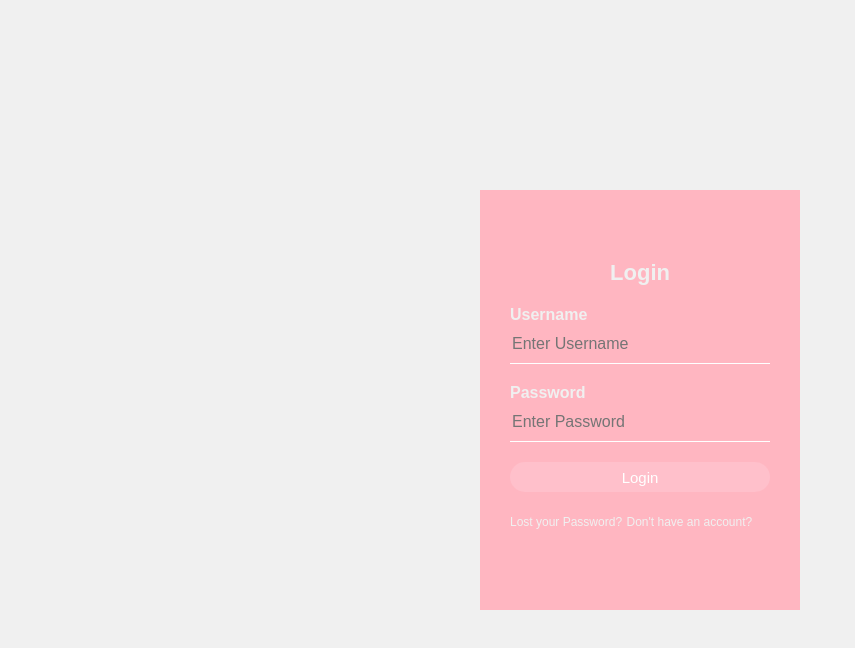
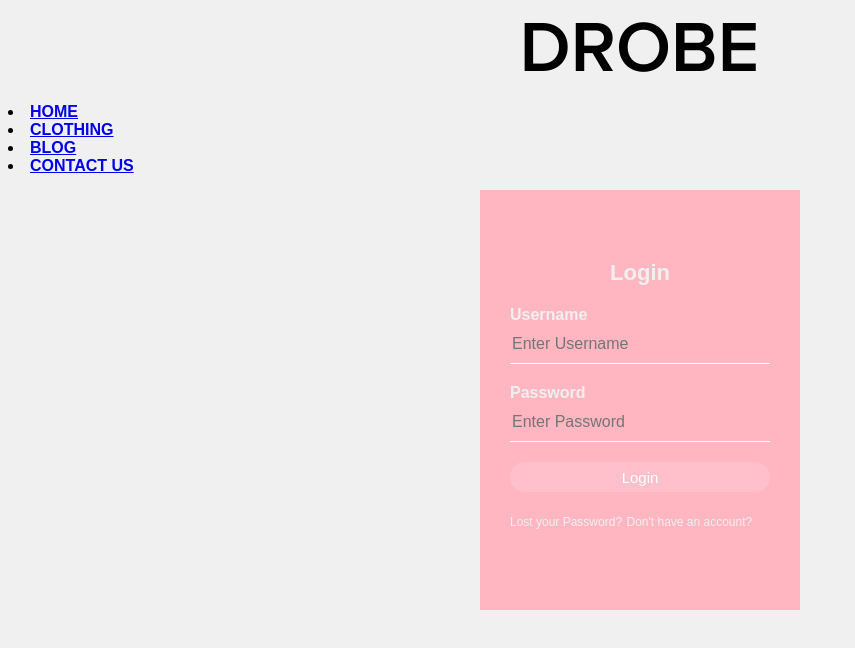
Before and after one commit to jaydendang1/RoboDrobe, a plain HTML site: page RoboDrobe Test/LOGIN.html in a window 1280 px wide. Shown: the whole page, without its empty margins (0-855 px from the left). Drawn offline with Linux system fonts and the light colour scheme.

Commit message:
Add files via upload

```diff
--- a/RoboDrobe Test/LOGIN.html
+++ b/RoboDrobe Test/LOGIN.html
@@ -1,7 +1,22 @@
 <html>
 <head>
     <title>RoboDrobe</title>
-    <link rel="stylesheet" type="text/css" href="css/style3.css" />
+    <link rel="stylesheet" type="text/css" href="css/style3.css">
+    <div class="header" id="myHeader">
+        <div class="logosmall">
+            <h1>
+                <a href="index.html"><img src="logosmall.png" alt="homelink"></a>
+            </h1>
+        </div>
+    </div>
+    <div class="pagelinks">
+        <ul2>
+            <li><b><a href="index.html">HOME</a></b></li>
+            <li><b><a href="CLOTHING.html">CLOTHING</a></b></li>
+            <li><b><a href="BLOG.html">BLOG</a></b></li>
+            <li><b><a href="CONTACT.html">CONTACT US</a></b></li>
+        </ul2>
+    </div>
 </head>
 <body>
     <div class="loginbox">
```
